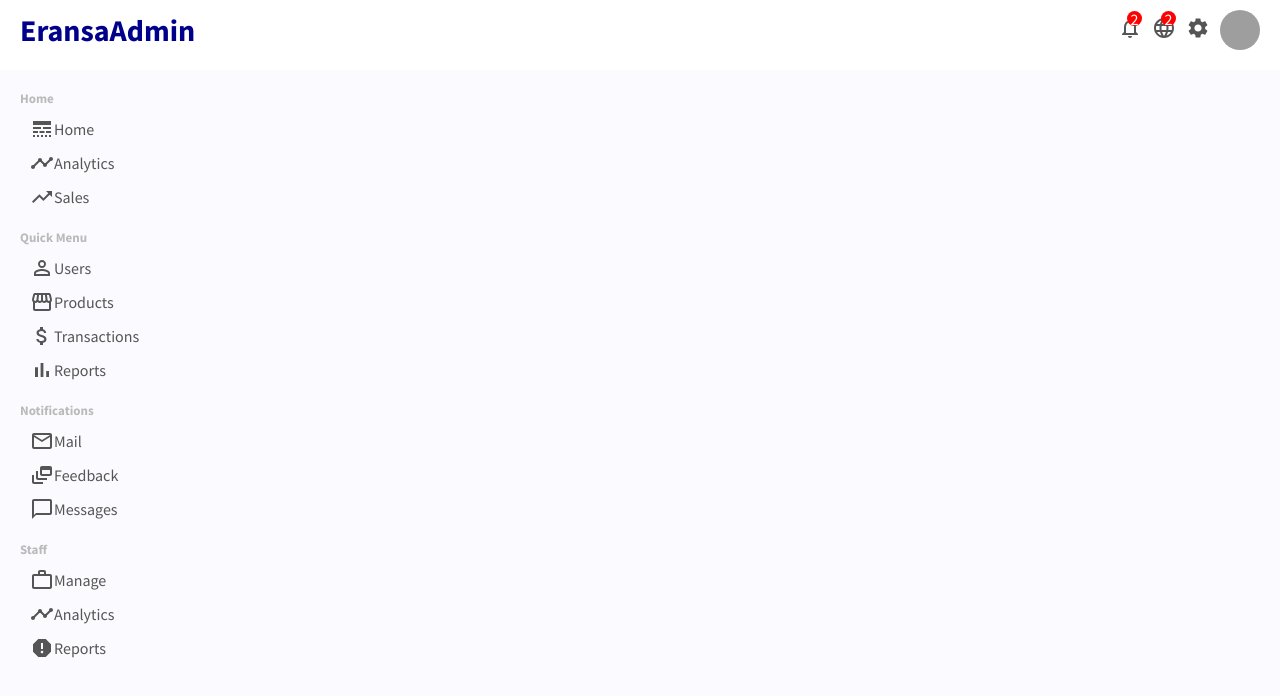
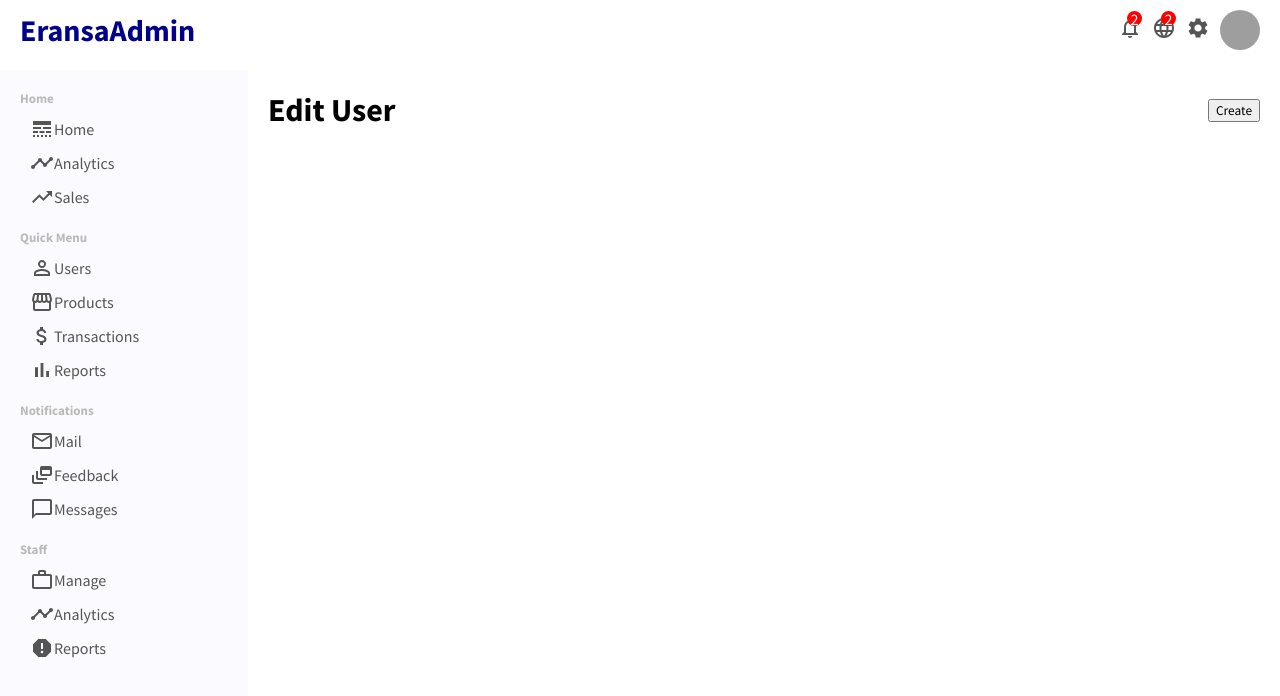
Before and after one commit to eransafadel/Admin-Panel, a React (Create React App) app: page /user/1 in a window 1280 px wide. Shown: the top 696 px of the page. Built offline with nearby package versions, Linux system fonts and the light colour scheme; grey boxes are pictures that could not be loaded.

Commit message:
route to user id

```diff
--- a/src/App.js
+++ b/src/App.js
@@ -5,6 +5,7 @@ import Home from "./pages/home/Home";
 import { BrowserRouter as Router, Routes, Route } from "react-router-dom";
 import "./app.css";
 import UserList from "./pages/userList/UserList";
+import User from "./pages/user/User";
 
 function App() {
   return (
@@ -15,6 +16,7 @@ function App() {
         <Routes>
           <Route exact path="/" element={<Home />} />
           <Route path="/users" element={<UserList />} />
+          <Route path="/user/:userId" element={<User />} />
         </Routes>
       </div>
     </Router>
--- a/src/pages/user/User.jsx
+++ b/src/pages/user/User.jsx
@@ -3,7 +3,12 @@ import "./user.css";
 
 const User = () => {
   return (
-    <div className="user">User</div>
+    <div className="user">
+        <div className="userTitleContainer">
+            <h1 className="userTitle">Edit User</h1>
+            <button className="userAddButton">Create</button>
+        </div>
+    </div>
   )
 }
 
--- a/src/pages/user/user.css
+++ b/src/pages/user/user.css
@@ -0,0 +1,12 @@
+.user{
+    flex:4;
+    padding:20px;
+    margin: 40px 0px;
+}
+
+.userTitleContainer{
+    display: flex;
+    align-items: center;
+    justify-content: space-between;
+
+}
```
